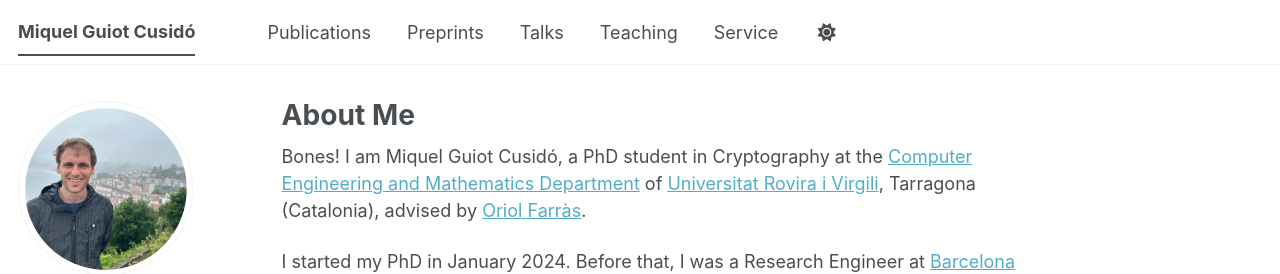
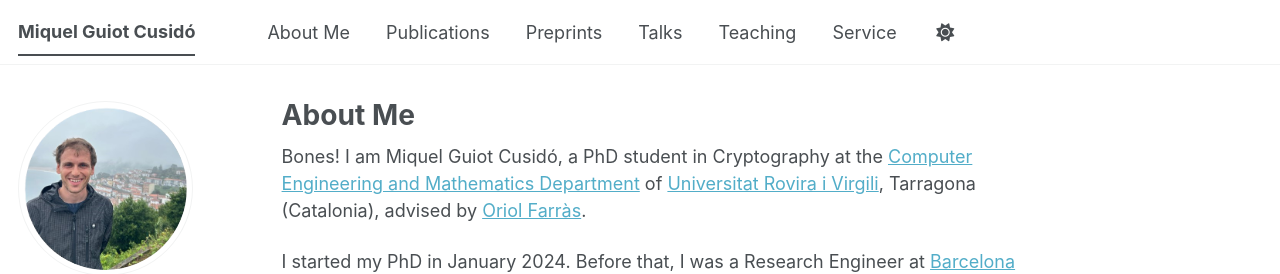
Before and after one commit to MiquelGuiot/MiquelGuiot.github.io, a Jekyll site: the page built from _pages/about.md, in a window 1280 px wide. Shown: the top 274 px of the page. Built offline with Jekyll 4.4.1, drawn with Linux system fonts in a browser that asks for light colours; some web fonts are replaced; a script bundle is joined from its source files by our own code; library files that are not in the unit come from our copies.

Commit message:
Update navigation.yml

```diff
--- a/_data/navigation.yml
+++ b/_data/navigation.yml
@@ -8,6 +8,9 @@
 #      Markdown formatted page while the second is generated using JSON.
 
 main:
+  - title: "About Me"
+    url: /#about me
+
   - title: "Publications"
     url: /#publications
 
```
